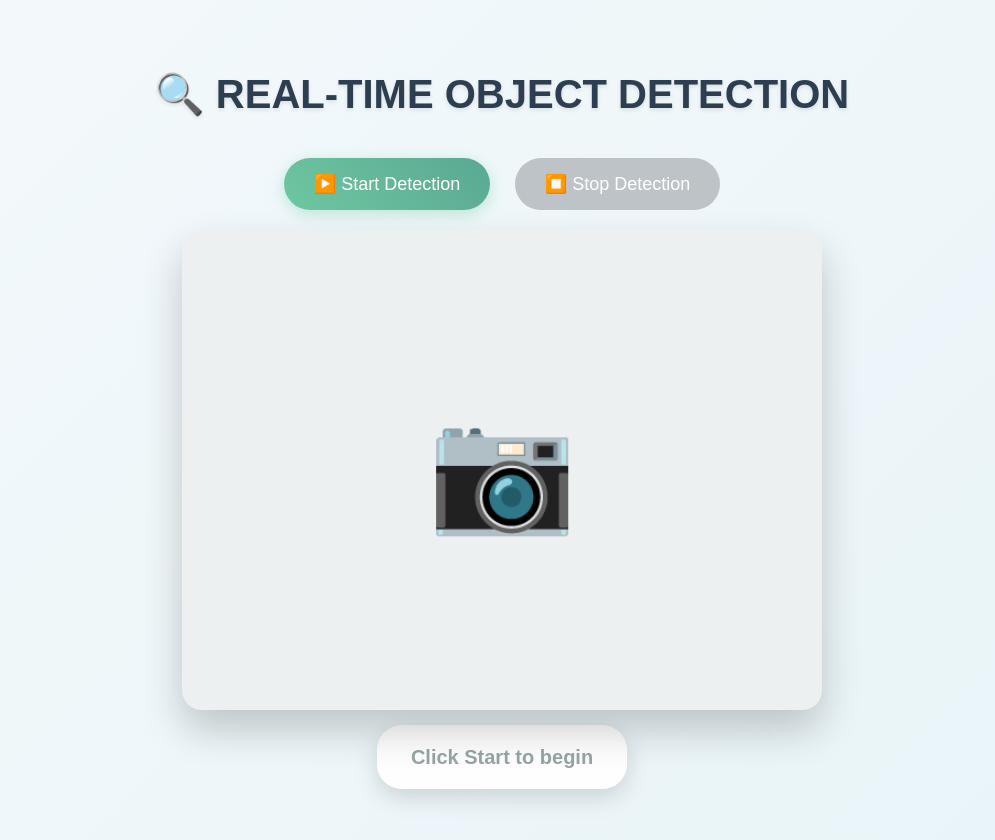
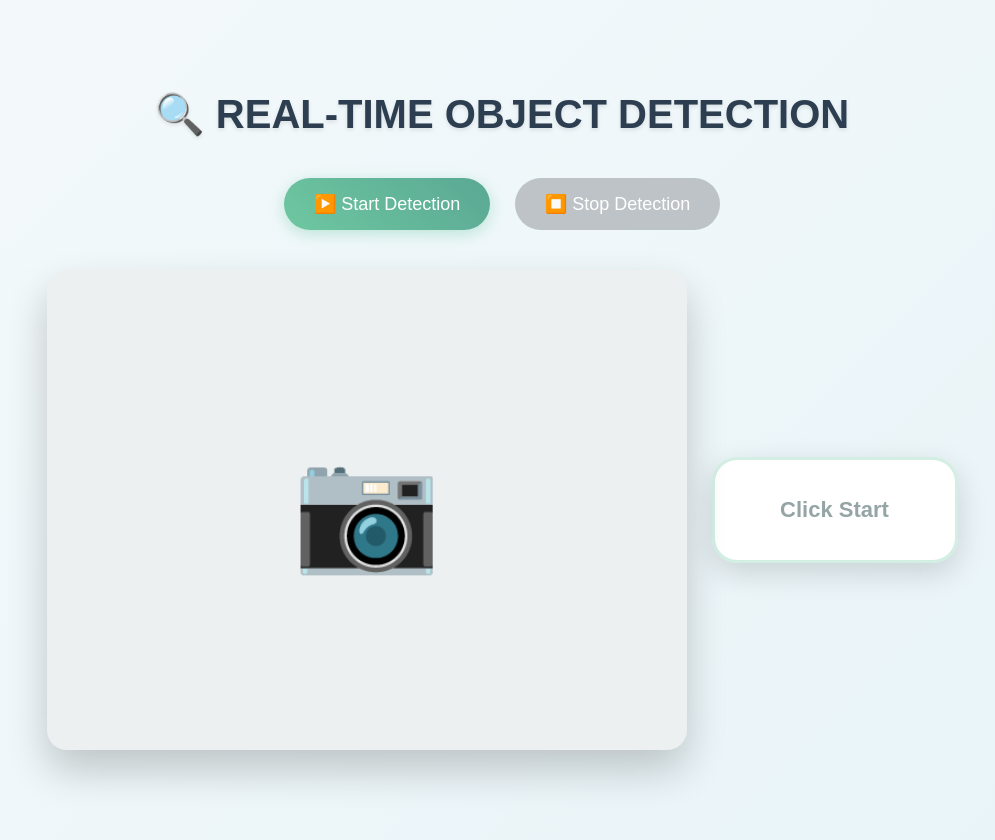
Before and after one commit to 245124737110/obj, a Flask app: page / in a window 1280 px wide. Shown: the whole page, without its empty margins (138-1133 px from the left). Run offline with Flask 3, Linux system fonts and the light colour scheme.

Commit message:
Update index.html

```diff
--- a/templates/index.html
+++ b/templates/index.html
@@ -16,13 +16,13 @@
         button:hover:not(:disabled) { transform: translateY(-2px); box-shadow: 0 6px 20px rgba(110,199,161,0.6); }
         button:disabled { background: #bdc3c7; cursor: not-allowed; box-shadow: none; }
 
-        .video-wrapper {
-            position: relative; display: flex; flex-direction: column; align-items: center;
+        .camera-section {
+            display: flex; align-items: center; gap: 25px; margin: 20px 0;
         }
 
         .video-container {
             position: relative; width: 640px; height: 480px; border-radius: 20px;
-            box-shadow: 0 20px 40px rgba(0,0,0,0.2); margin: 0; background: #ecf0f1;
+            box-shadow: 0 20px 40px rgba(0,0,0,0.2); background: #ecf0f1;
             display: flex; align-items: center; justify-content: center;
         }
 
@@ -30,12 +30,15 @@
         .camera-icon { font-size: 120px; color: #bdc3c7; display: block; }
 
         .counts-display {
-            margin-top: 15px; padding: 12px 25px; background: rgba(255,255,255,0.95);
-            border-radius: 25px; box-shadow: 0 8px 25px rgba(0,0,0,0.15); font-size: 20px;
-            font-weight: bold; color: #6ec7a1; min-width: 200px; min-height: 40px;
-            display: flex; align-items: center; justify-content: center;
+            padding: 20px 30px; background: rgba(255,255,255,0.98); border-radius: 25px;
+            box-shadow: 0 10px 30px rgba(0,0,0,0.15); font-size: 22px; font-weight: bold;
+            color: #6ec7a1; min-width: 180px; min-height: 60px; max-height: 120px;
+            display: flex; flex-direction: column; align-items: center; justify-content: center;
+            border: 3px solid rgba(110,199,161,0.3);
         }
+        .counts-list { margin: 0; line-height: 1.4; }
         .no-detection { color: #95a5a6; }
+        .detecting { color: #3498db; font-style: italic; }
     </style>
 </head>
 <body>
@@ -45,12 +48,14 @@
         <button id="stopBtn" onclick="stopDetection()" disabled>⏹️ Stop Detection</button>
     </div>
 
-    <div class="video-wrapper">
+    <div class="camera-section">
         <div class="video-container">
             <video id="video" autoplay muted playsinline></video>
             <div class="camera-icon" id="cameraIcon">📷</div>
         </div>
-        <div class="counts-display no-detection" id="counts">Click Start to begin</div>
+        <div class="counts-display no-detection" id="counts">
+            <div>Click Start</div>
+        </div>
     </div>
 
     <script>
@@ -69,7 +74,7 @@
             video.style.display = 'none';
             if (canvasOverlay && canvasOverlay.parentNode) canvasOverlay.parentNode.removeChild(canvasOverlay);
             cameraIcon.style.display = 'block';
-            countsEl.innerHTML = 'Ready to detect'; countsEl.classList.add('no-detection');
+            countsEl.innerHTML = '<div>Ready</div>'; countsEl.classList.add('no-detection');
         }
 
         function hideCameraIcon() {
@@ -95,7 +100,7 @@
                 createOverlay();
                 startBtn.disabled = true; stopBtn.disabled = false;
                 hideCameraIcon(); video.style.display = 'block'; video.play();
-                countsEl.innerHTML = '🔍 Detecting...';
+                countsEl.innerHTML = '<div>🔍 Detecting...</div>'; countsEl.classList.add('detecting');
                 intervalId = setInterval(sendFrameForDetection, 400);
             }).catch(() => startBtn.disabled = false);
         }
@@ -126,32 +131,33 @@
 
                     ctxOverlay.clearRect(0, 0, 640, 480);
 
-                    // Per-class counts beside box
+                    // Counts on right side
                     if (data.counts && Object.keys(data.counts).length > 0) {
-                        countsEl.innerHTML = Object.entries(data.counts)
-                            .map(([cls, cnt]) => `<strong>${cls}: ${cnt}</strong>`)
-                            .join(', ');
-                        countsEl.classList.remove('no-detection');
+                        const countItems = Object.entries(data.counts)
+                            .map(([cls, cnt]) => `<div><strong>${cls}: ${cnt}</strong></div>`)
+                            .join('');
+                        countsEl.innerHTML = countItems;
+                        countsEl.classList.remove('no-detection', 'detecting');
                     } else {
-                        countsEl.innerHTML = 'No objects'; countsEl.classList.add('no-detection');
+                        countsEl.innerHTML = '<div>No objects</div>'; countsEl.classList.add('no-detection');
                     }
 
-                    // Draw boxes (NAME ONLY, no confidence)
+                    // Boxes (name only)
                     if (data.objects?.length > 0) {
                         data.objects.forEach(obj => {
                             const [x1,y1,x2,y2] = obj.box;
                             ctxOverlay.strokeStyle = '#00ff41'; ctxOverlay.lineWidth = 4;
                             ctxOverlay.strokeRect(x1, y1, x2-x1, y2-y1);
 
-                            const text = obj.label;  // NAME ONLY
-                            ctxOverlay.font = 'bold 18px Arial'; const tw = ctxOverlay.measureText(text).width;
-                            ctxOverlay.fillStyle = 'rgba(0,255,65,0.95)'; ctxOverlay.fillRect(x1, Math.max(0,y1-28), tw+12, 26);
+                            const text = obj.label;
+                            ctxOverlay.font = 'bold 20px Arial'; const tw = ctxOverlay.measureText(text).width;
+                            ctxOverlay.fillStyle = 'rgba(0,255,65,0.95)'; ctxOverlay.fillRect(x1, Math.max(0,y1-30), tw+12, 28);
                             ctxOverlay.fillStyle = '#000'; ctxOverlay.textAlign = 'left'; ctxOverlay.textBaseline = 'middle';
-                            ctxOverlay.fillText(text, x1+6, Math.max(15,y1-13));
+                            ctxOverlay.fillText(text, x1+6, Math.max(16,y1-14));
                         });
                     }
                 } catch (e) {
-                    countsEl.innerHTML = 'Error'; countsEl.classList.add('no-detection');
+                    countsEl.innerHTML = '<div>Error</div>'; countsEl.classList.add('no-detection');
                 } finally {
                     inFlight = false;
                 }
```
